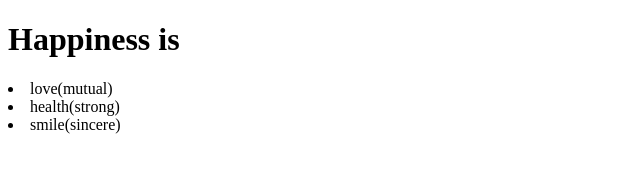
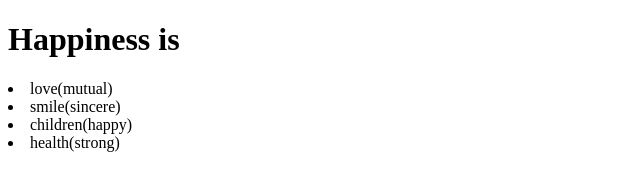
Before and after one commit to PilipchukAn/test-repository, a plain HTML site: page index.html in a window 1280 px wide. Shown: the whole page, without its empty margins (0-640 px from the left). Drawn offline with Linux system fonts and the light colour scheme.

Commit message:
swap the list element

```diff
--- a/index.html
+++ b/index.html
@@ -8,8 +8,9 @@
  <h1>Happiness is</h1>
  <u1>
   <li>love(mutual)</li>
+  <li>smile(sincere)</li>
+  <li>children(happy)</li>
   <li>health(strong)</li>
-  <li>smile(sincere)</li>
  </ul>
 </body>
 </html>
```
Also changed, not shown: Новый текстовый документ.txt (deleted).
